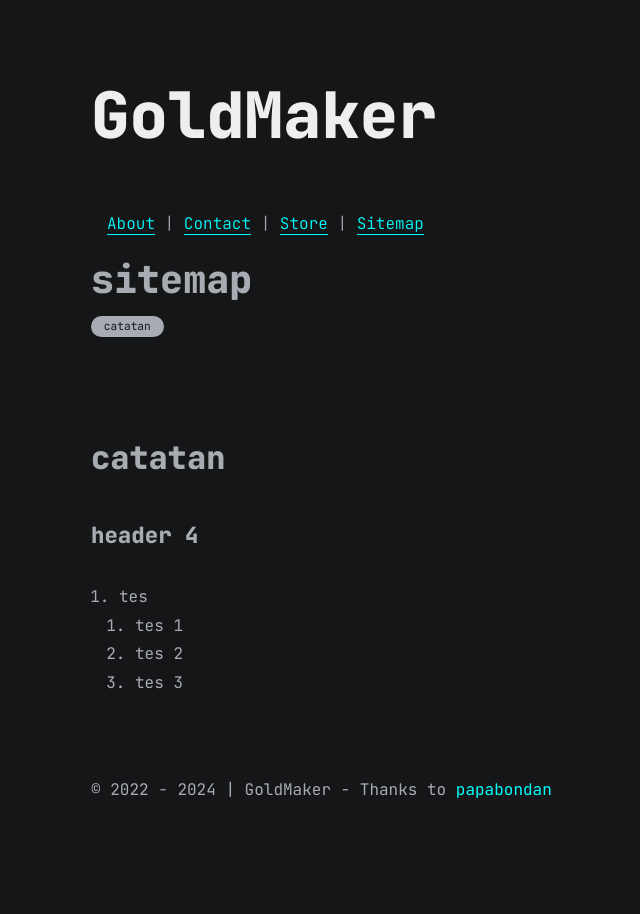
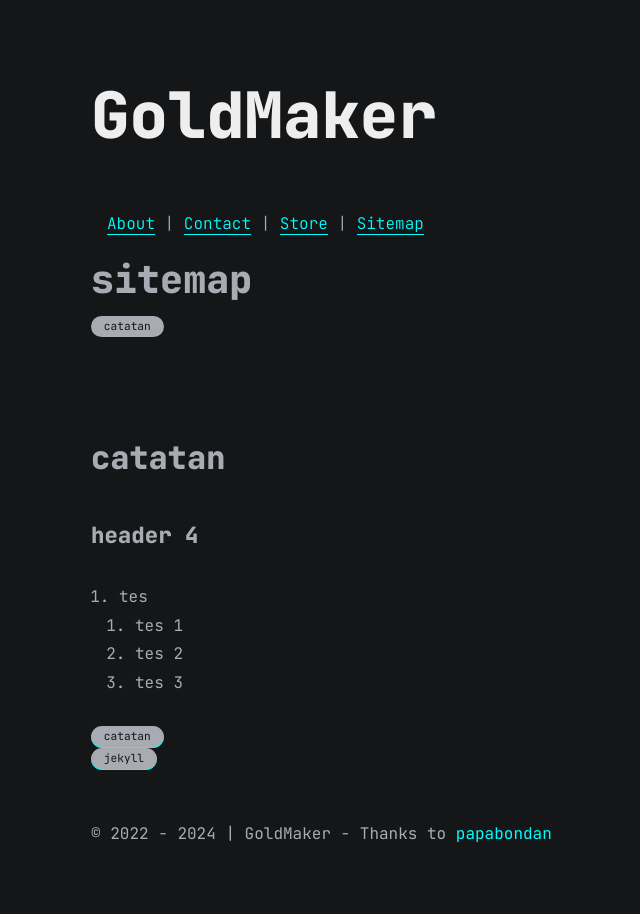
Before and after one commit to angganesia/angganesia.github.io, a Jekyll site: the page built from _pages/sitemaps.md, in a window 1280 px wide. Shown: the whole page, without its empty margins (224-864 px from the left). Built offline with Jekyll 4.4.1, drawn with Linux system fonts in a browser that asks for light colours; comment, search, counter and statistics services are not loaded.

Commit message:
update sitemaps.md

```diff
--- a/_pages/sitemaps.md
+++ b/_pages/sitemaps.md
@@ -10,3 +10,12 @@ permalink: /sitemap/
     1. tes 1
     1. tes 2
     1. tes 3
+
+
+
+<div class="categories">
+  <a href="#!" class="category">catatan</a>
+</div>
+<div class="categories">
+  <a href="#!" class="category">jekyll</a>
+</div>
```
